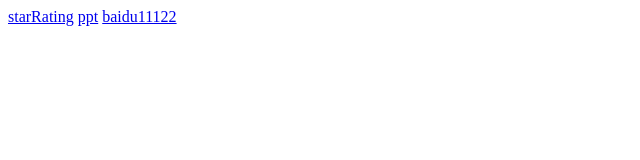
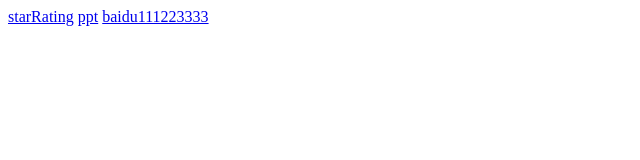
Before and after one commit to JustU920/myblog, a plain HTML site: page index.html in a window 1280 px wide. Shown: the full height of the page, 0-640 px from the left. Drawn offline with Linux system fonts and the light colour scheme.

Commit message:
dev3 test

```diff
--- a/index.html
+++ b/index.html
@@ -1,3 +1,3 @@
 <a href="star.rating/star.html" >starRating</a>
 <a href="ppt/xiaobinbin.html">ppt</a>
-<a href="http://www.baidu.com">baidu11122</a>
+<a href="http://www.baidu.com">baidu111223333</a>
```
